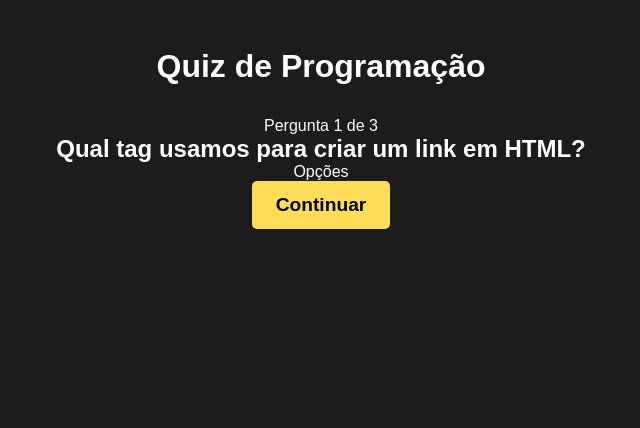
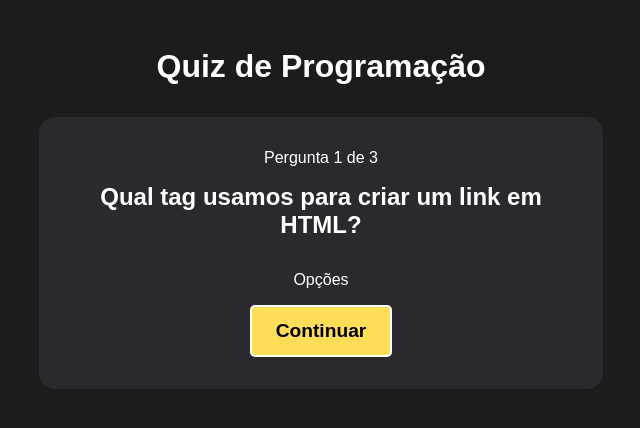
Before and after one commit to DanielDimas2002/Quiz, a React (Vite) app in the folder Quiz/: page / in a window 1280 px wide. Both pictures are taken after a click on the button "Iniciar". Shown: the top 428 px of the page, without its empty margins (319-959 px from the left). Built offline with nearby package versions, Linux system fonts and the light colour scheme.

Commit message:
Passagem de questões

```diff
--- a/Quiz/src/components/Question.css
+++ b/Quiz/src/components/Question.css
@@ -0,0 +1,19 @@
+#question{
+    text-align: center;
+    max-width: 500px;
+    background-color: #2a2a2e;
+    border-radius: 1rem;
+    padding: 2rem;
+}
+
+#question h2{
+    margin-bottom: 2rem;
+}
+
+#question p{
+    margin-bottom: 1rem;
+}
+
+#question button{
+    border: 2px solid #fff;
+}
--- a/Quiz/src/components/Question.jsx
+++ b/Quiz/src/components/Question.jsx
@@ -16,7 +16,7 @@ const Question = () =>{
             <div id="options-container">
                 <p>Opções</p>
             </div>
-            <button>Continuar</button>
+            <button onClick={() => dispatch({type: "CHANGE_QUESTION"})}>Continuar</button>
         </div>
     )
 };
--- a/Quiz/src/context/quiz.jsx
+++ b/Quiz/src/context/quiz.jsx
@@ -28,6 +28,14 @@ const quizReducer = (state, action) =>{
            questions: reorderedQuestions,
         }
 
+        case "CHANGE_QUESTION":
+            const nexQuestion = state.currentQuestion + 1;
+
+            return{
+                ...state,
+                currentQuestion: nexQuestion,
+            }
+
         default:
             return state;
     }
```
